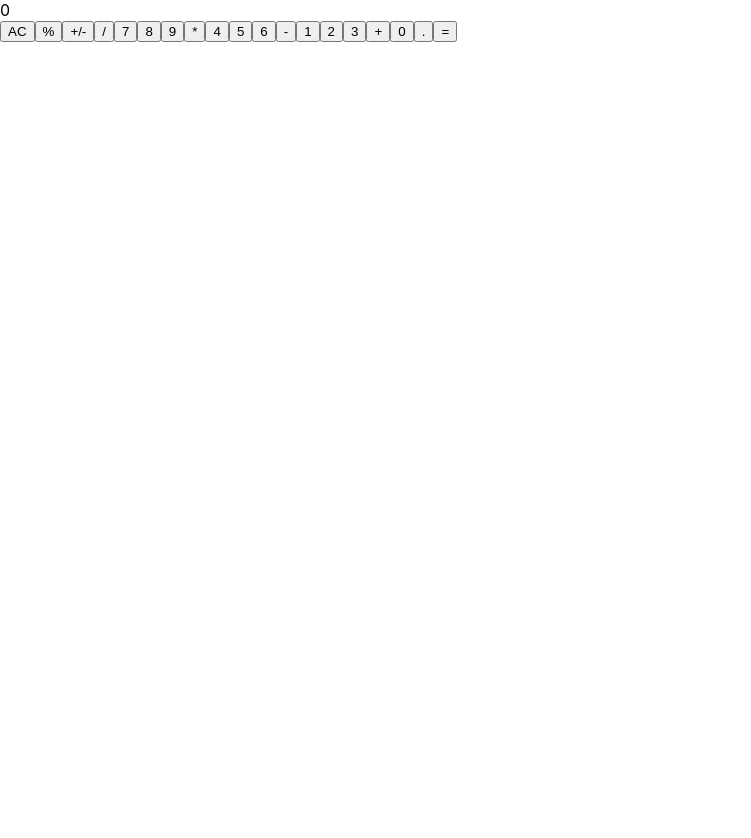
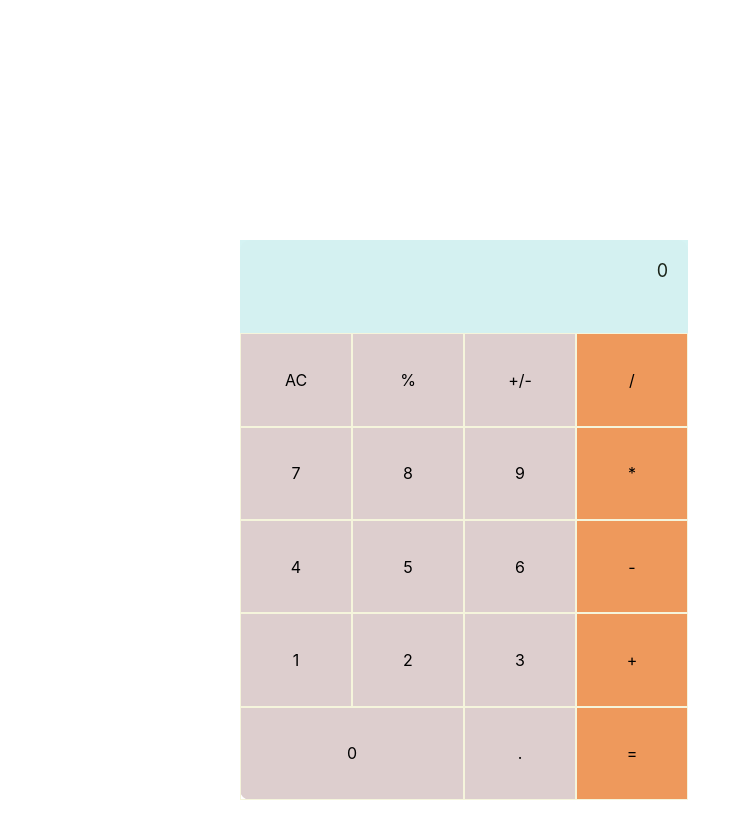
Before and after one commit to Aduda-Boaz/math-magician, a React (Create React App) app: page / in a window 1280 px wide. Shown: the top 838 px of the page, without its empty margins (0-751 px from the left). Before the commit the page ends 800 px from the top, so only its background shows below. Built offline with nearby package versions, Linux system fonts and the light colour scheme.

Commit message:
Add styles to the calculator componrnt

```diff
--- /dev/null
+++ b/src/components/Calculator.css
@@ -0,0 +1,41 @@
+.calc {
+  display: grid;
+  grid-template-columns: repeat(4, 1fr);
+  grid-template-rows: repeat(6, 1fr);
+  width: 35vw;
+  height: 70vh;
+  background-color: rgb(221, 206, 206);
+  border-radius: 10px;
+  margin: 15rem;
+}
+
+.display {
+  display: flex;
+  grid-column: 1 / -1;
+  justify-content: flex-end;
+  padding: 20px;
+  color: rgb(26, 36, 25);
+  font-size: 18px;
+  background-color: rgba(212, 243, 243, 0.966);
+}
+
+.button {
+  all: unset;
+  display: grid;
+  place-content: center;
+  cursor: pointer;
+  padding: 5px 8px;
+  border: 1px solid beige;
+}
+
+.button:active {
+  background-color: darkslategrey;
+}
+
+.base {
+  grid-column: 1 / span 2;
+}
+
+.dark {
+  background-color: rgb(238, 153, 92);
+}
--- a/src/components/Calculator.js
+++ b/src/components/Calculator.js
@@ -1,4 +1,5 @@
 import React, { Component } from 'react';
+import './Calculator.css';
 
 class Calculator extends Component {
   constructor(props) {
@@ -8,27 +9,27 @@ class Calculator extends Component {
 
   render() {
     return (
-      <div>
+      <div className="calc">
         <div className="display">0</div>
         <button type="button" className="button">AC</button>
         <button type="button" className="button">%</button>
         <button type="button" className="button">+/-</button>
-        <button type="button" className="button orange">/</button>
+        <button type="button" className="button dark">/</button>
         <button type="button" className="button">7</button>
         <button type="button" className="button">8</button>
         <button type="button" className="button">9</button>
-        <button type="button" className="button orange">*</button>
+        <button type="button" className="button dark">*</button>
         <button type="button" className="button">4</button>
         <button type="button" className="button">5</button>
         <button type="button" className="button">6</button>
-        <button type="button" className="button">-</button>
+        <button type="button" className="button dark">-</button>
         <button type="button" className="button">1</button>
         <button type="button" className="button">2</button>
         <button type="button" className="button">3</button>
-        <button type="button" className="button orange">+</button>
-        <button type="button" className="button">0</button>
+        <button type="button" className="button dark">+</button>
+        <button type="button" className="button base">0</button>
         <button type="button" className="button">.</button>
-        <button type="button" className="button orange">=</button>
+        <button type="button" className="button dark">=</button>
       </div>
     );
   }
```
